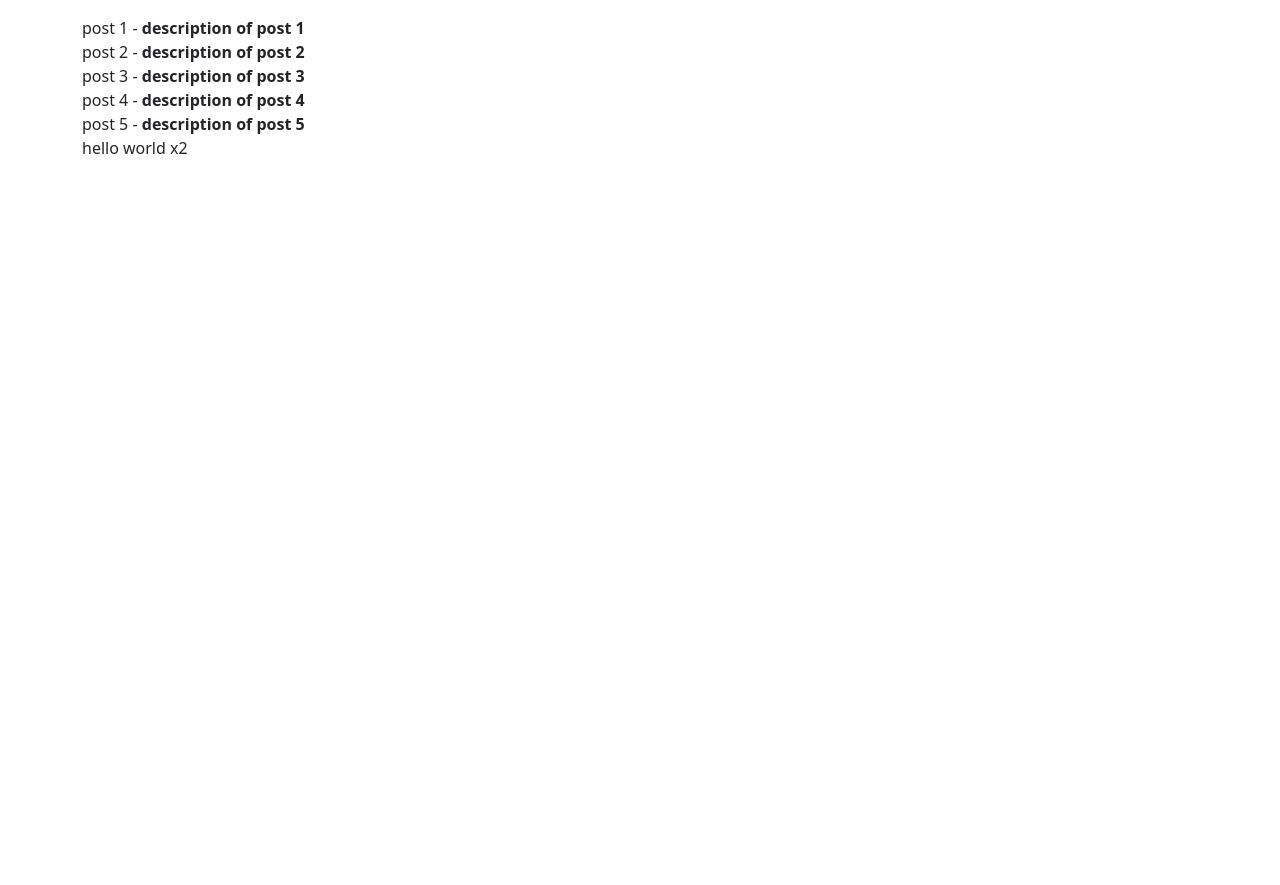
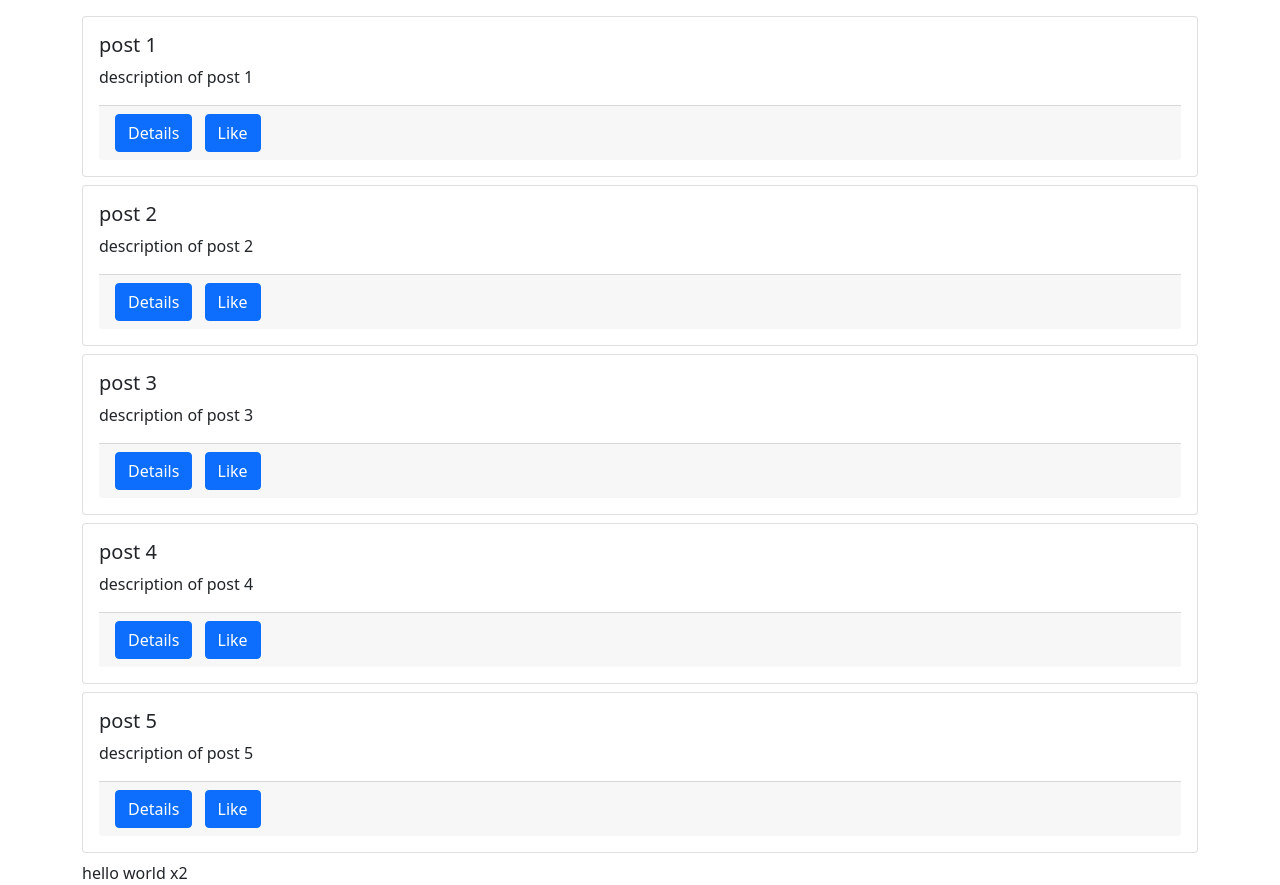
Before and after one commit to spotts01/NAD_A4, a Django app: page / in a window 1280 px wide. Before the commit the page ends 154 px from the top, so only its background shows below. Run offline with Django 4.2, Linux system fonts and the light colour scheme; data comes from the database, SQL or seed files in the repository.

Commit message:
added buttons for details and like

```diff
--- a/posts/static/posts/main.js
+++ b/posts/static/posts/main.js
@@ -34,7 +34,24 @@ $.ajax({
             console.log(data)
             data.forEach(el => {
                 postsBox.innerHTML += `
-                    ${el.title} - <b>${el.body}</b> <br>
+                    <div class="card mb-2">
+                        <div class="card-body">
+                            <h5 class="card-title">${el.title}</h5>
+                            <p class="card-text">${el.body}</p>
+                            <div class ="card-footer">
+                                <div class="row">
+                                    <div class = "col-1">
+                                    <a href="#" class="btn btn-primary">Details</a>
+                                    </div>
+                                    <div class = "col-1">
+                                    <a href="#" class="btn btn-primary">Like</a>
+                                    </div>
+                                </div>
+
+                            </div>
+
+                        </div>
+                    </div>
                 `
             });
         }, 1000)
--- a/posts/templates/posts/main.html
+++ b/posts/templates/posts/main.html
@@ -11,7 +11,7 @@ posts
 
 {% block content %}
 
-<div id = "spinner-box" role = "status">
+<div id = "spinner-box" role = "status" class = "text-center">
     <div class="spinner-border" role="status"></div>
 </div>
 
```
